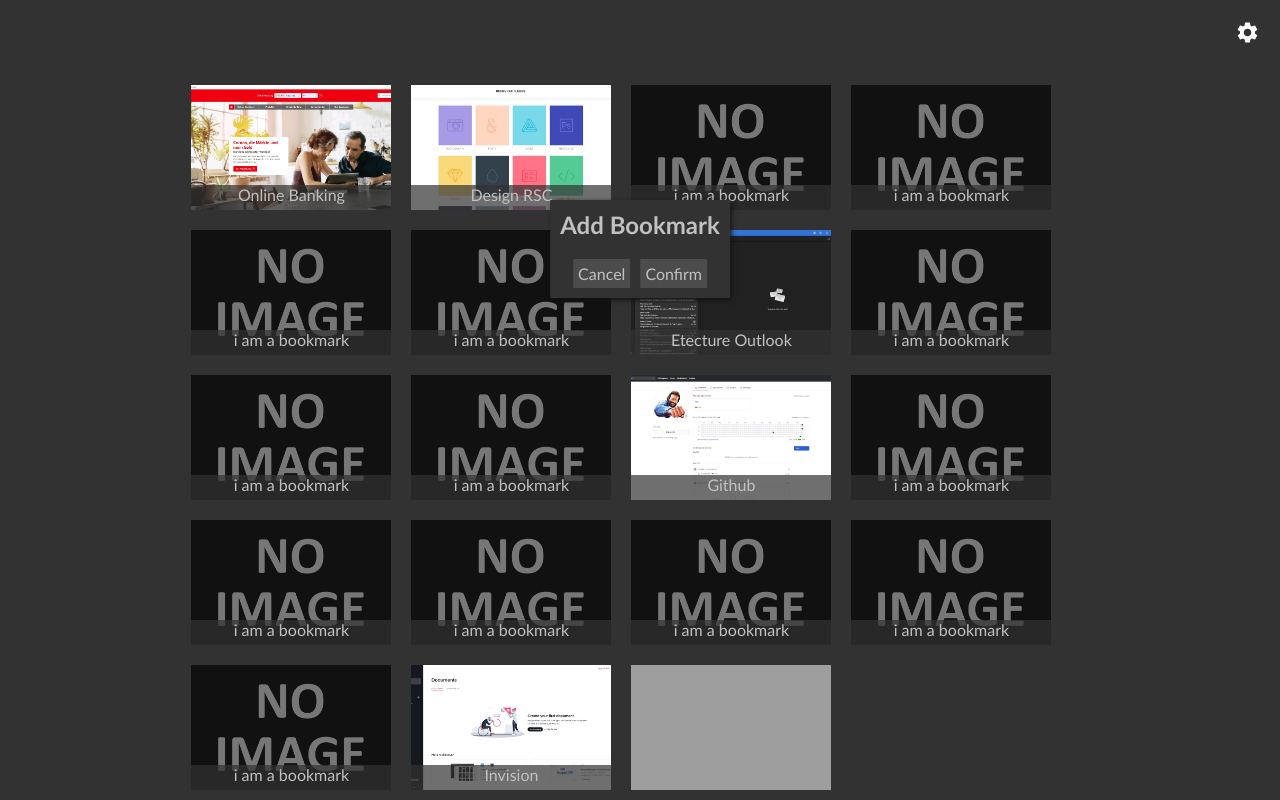
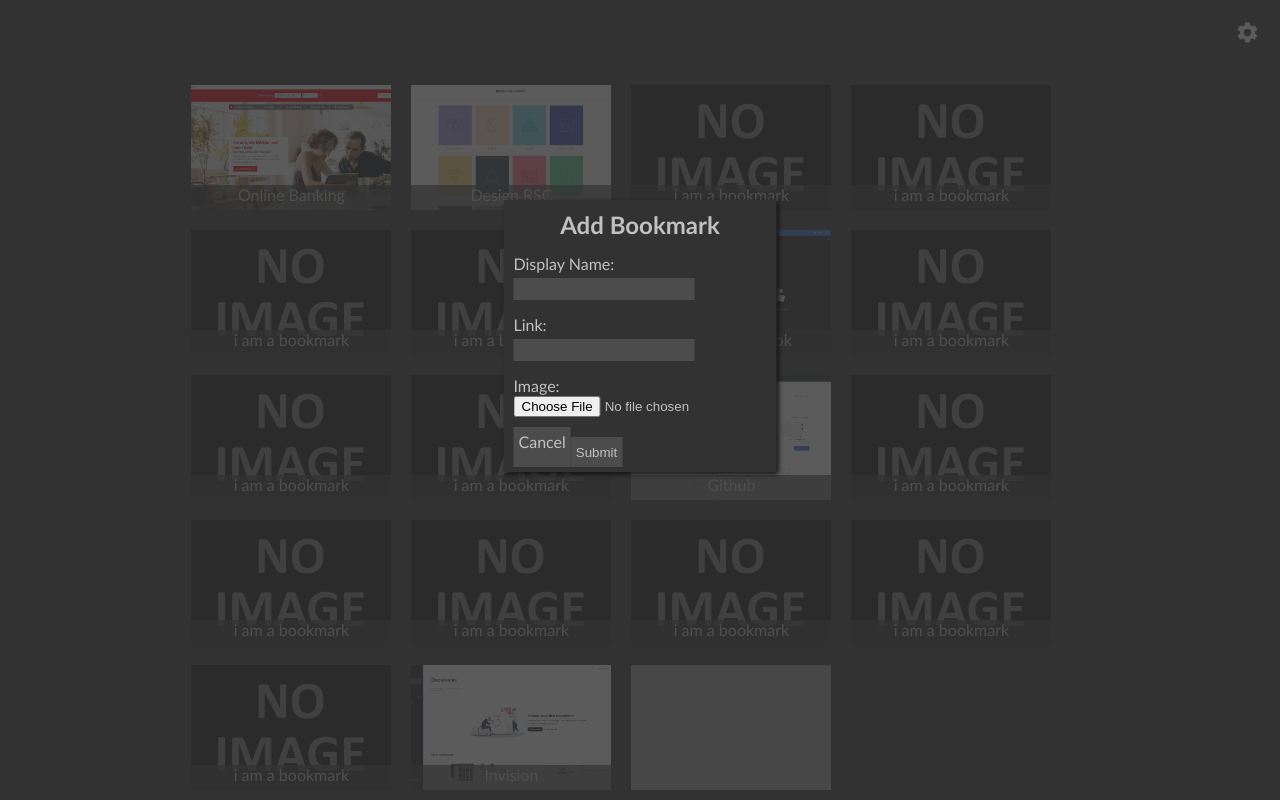
Before and after one commit to 0kMike/tabr, a React (Create React App) app: page / in a window 1280 px wide. Both pictures are taken after a click on the element 731 px from the left and 727 px from the top of the page. Built offline with nearby package versions, Linux system fonts and the light colour scheme; grey boxes are pictures that could not be loaded.

Commit message:
Adjust Style for newBookmark component

```diff
--- a/src/components/NewBookmark/NewBookmark.module.css
+++ b/src/components/NewBookmark/NewBookmark.module.css
@@ -1,3 +1,10 @@
+.newBookmarkBackground {
+  width: 100%;
+  height: 100%;
+  position: absolute;
+  background-color: rgba(50,50,50,0.8);
+}
+
 .newBookmark {
   align-items: center;
   background-color: var(--color-background-dark);
@@ -13,9 +20,27 @@
   z-index: 1;
 }
 
+label {
+  margin: 5px 10px;
+}
+
 .header {
   font-size: 1.5em;
   margin: 10px;
+}
+
+.form {
+  display: flex;
+  flex-direction: column;
+  align-items: flex-start;
+}
+
+.inputText {
+  background-color: var(--color-background-dark-variant-2);
+  border: none;
+  color: var(--color-text-main);
+  height: 20px;
+  margin: 5px 0;
 }
 
 .buttonFooter {
@@ -23,23 +48,16 @@
   display: flex;
   flex-direction: row;
   justify-content: flex-end;
-  margin: 0;
+  margin: 5px 10px;
 }
 
-.cancelButton {
+.submitButton {
   background-color: var(--color-background-dark-variant-2);
   color: var(--color-text-main);
   cursor: pointer;
   display: inline-block;
-  margin: 10px 5px;
+  margin: 0;
   padding: 5px;
+  border-style: none;
+  height: 30px;
 }
-
-.confirmButton {
-  background-color: var(--color-background-dark-variant-2);
-  color: var(--color-text-main);
-  cursor: pointer;
-  display: inline-block;
-  margin: 10px 5px;
-  padding: 5px;
-}
--- a/src/components/NewBookmark/NewBookmark.tsx
+++ b/src/components/NewBookmark/NewBookmark.tsx
@@ -12,13 +12,33 @@ function NewBookmark(props: INewBookmarkProps) {
   }
 
   return (
-    <div className={styles.newBookmark}>
-      <h1 className={styles.header}>Add Bookmark</h1>
-      <div className={styles.buttonFooter}>
-        <div className={styles.cancelButton} onClick={cancelClickHandler}>Cancel</div>
-        <div className={styles.confirmButton}>Confirm</div>
+    <div className={styles.newBookmarkBackground}>
+      <div className={styles.newBookmark}>
+        <h1 className={styles.header}>Add Bookmark</h1>
+        <form className={styles.form}>
+          <label>
+            Display Name:
+            <br/>
+            <input type="text" name="name" className={styles.inputText}/>
+          </label>
+          <label>
+            Link:
+            <br/>
+            <input type="text" name="link" className={styles.inputText}/>
+          </label>
+          <label>
+            Image:
+            <br/>
+            <input type="file" name="thumbnail"/>
+          </label>
+          <div className={styles.buttonFooter}>
+            <div className={styles.submitButton} onClick={cancelClickHandler}>Cancel</div>
+            <input className={styles.submitButton} type="submit" value="Submit"/>
+          </div>
+        </form>
       </div>
     </div>
+
   )
 }
 
```
